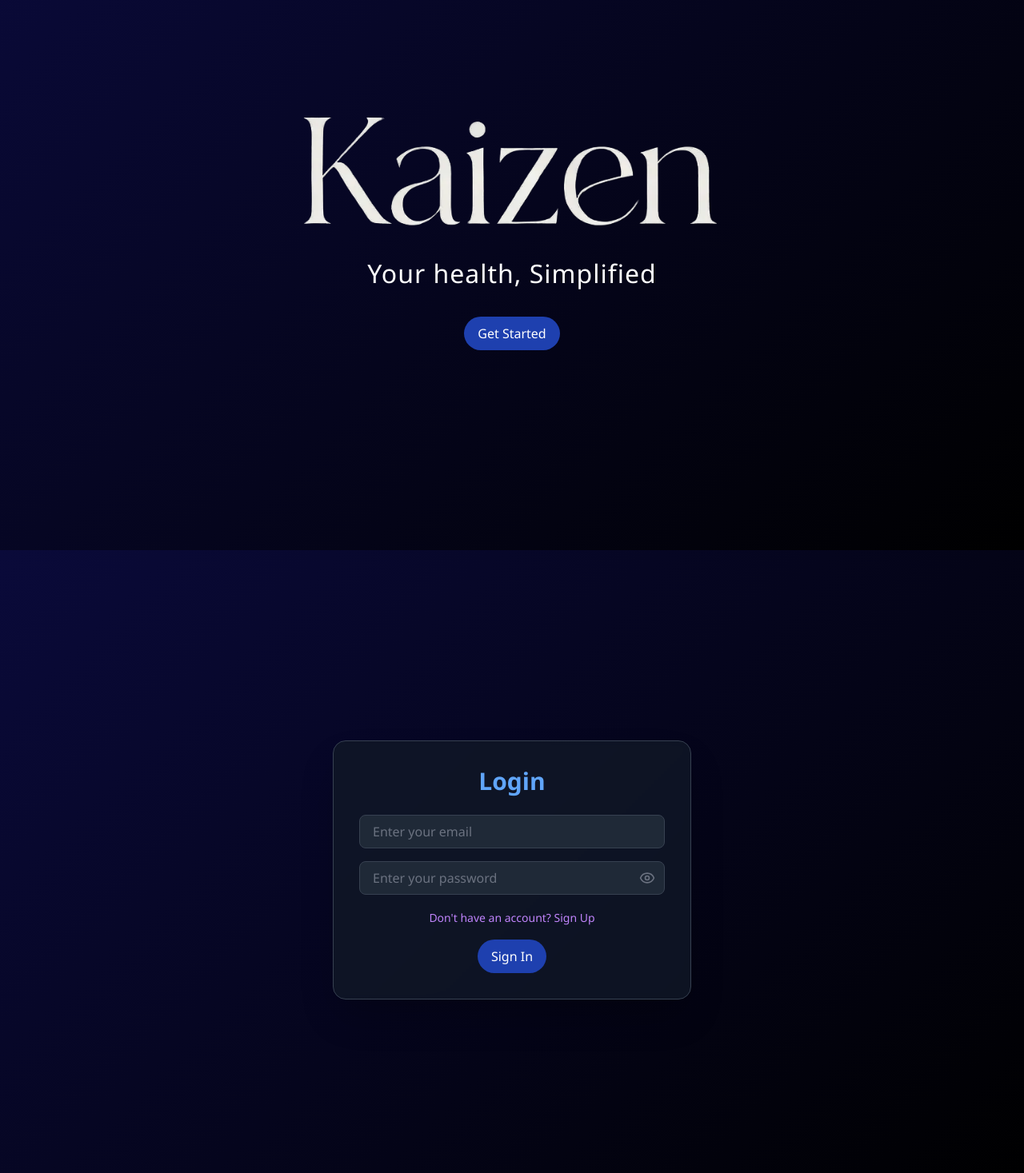
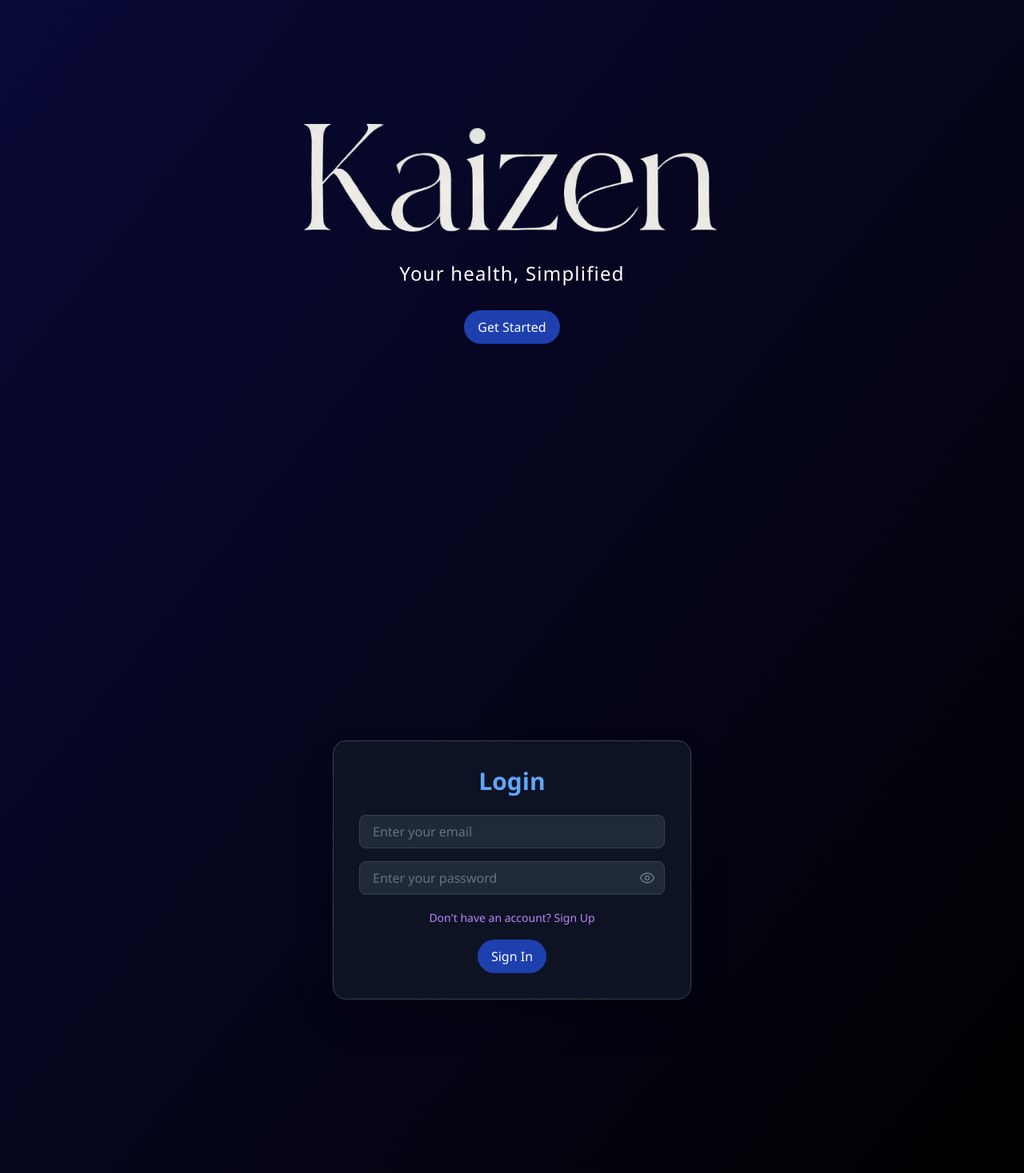
Before and after one commit to apel28/Kaizen, a React (Vite) app in the folder front_end/: page / in a window 1280 px wide. Shown: the part 112-1579 px from the top of the page at 80% size. Built offline with nearby package versions, Linux system fonts and the light colour scheme.

Commit message:
Removed the landingPg.css

```diff
--- a/front_end/src/pages/landingPg.css
+++ /dev/null
@@ -1,55 +0,0 @@
-body {
-  background: linear-gradient(135deg, #0a0a3a 0%, #000000 100%);
-  background-attachment: fixed; /* Needed to keep the background fixed while scrolling */
-  color: white;
-  font-family: "Gondens", "Segoe UI", Tahoma, Geneva, Verdana, sans-serif;
-}
-
-.landing-wrapper {
-  min-height: 100vh;
-  overflow-y: auto;
-  scroll-snap-type: y mandatory;
-}
-
-.hero-section,
-.login-section {
-  height: 100vh;
-  width: 100%;
-  display: flex;
-  flex-direction: column;
-  justify-content: center;
-  align-items: center;
-  position: relative;
-  scroll-snap-align: start;
-}
-
-.logo-section {
-  text-align: center;
-  display: flex;
-  flex-direction: column;
-  justify-content: center;
-  align-items: center;
-  width: 100%;
-}
-
-.logo {
-  max-width: 90%;
-  height: auto;
-  width: 550px;
-  margin-bottom: 20px;
-}
-
-.tagline {
-  font-size: 2rem;
-  font-weight: 300;
-  letter-spacing: 1px;
-}
-
-.login-container {
-  display: flex;
-  flex-direction: column;
-  justify-content: center;
-  align-items: center;
-  width: 100%;
-  padding: 20px;
-}
--- a/front_end/src/pages/landingPg.jsx
+++ b/front_end/src/pages/landingPg.jsx
@@ -1,5 +1,4 @@
 import React, { useRef, useState } from "react";
-import "./landingPg.css";
 import kaizenLogo from "../assets/kaizen-logo.webp";
 import Button from "../components/Button";
 import LoginBlock from "../components/landingPg/LoginBlock";
@@ -18,19 +17,28 @@ function LandingPg() {
   };
 
   return (
-    <div className="landing-wrapper">
-      <section className="hero-section">
-        <div className="logo-section">
-          <img src={kaizenLogo} alt="Kaizen Logo" className="logo" />
-          <p className="tagline">Your health, Simplified</p>
+    <div className="min-h-screen overflow-y-auto snap-y snap-mandatory bg-gradient-to-br from-[#0a0a3a] to-black text-white font-['Gondens','Segoe_UI',Tahoma,Geneva,Verdana,sans-serif]">
+      <section className="h-screen w-full flex flex-col justify-center items-center relative snap-start">
+        <div className="text-center flex flex-col justify-center items-center w-full">
+          <img
+            src={kaizenLogo}
+            alt="Kaizen Logo"
+            className="max-w-[90%] h-auto w-[550px] mb-5"
+          />
+          <p className="text-2xl font-light tracking-wider">
+            Your health, Simplified
+          </p>
         </div>
-        <div className="button-container mt-[30px] w-full flex justify-center">
+        <div className="mt-[30px] w-full flex justify-center">
           <Button text="Get Started" onClick={handleGetStarted} />
         </div>
       </section>
 
-      <section className="login-section" ref={loginRef}>
-        <div className="login-container">
+      <section
+        className="h-screen w-full flex flex-col justify-center items-center relative snap-start"
+        ref={loginRef}
+      >
+        <div className="flex flex-col justify-center items-center w-full p-5">
           {isLogin ? (
             <LoginBlock onToggle={toggleAuth} />
           ) : (
```
